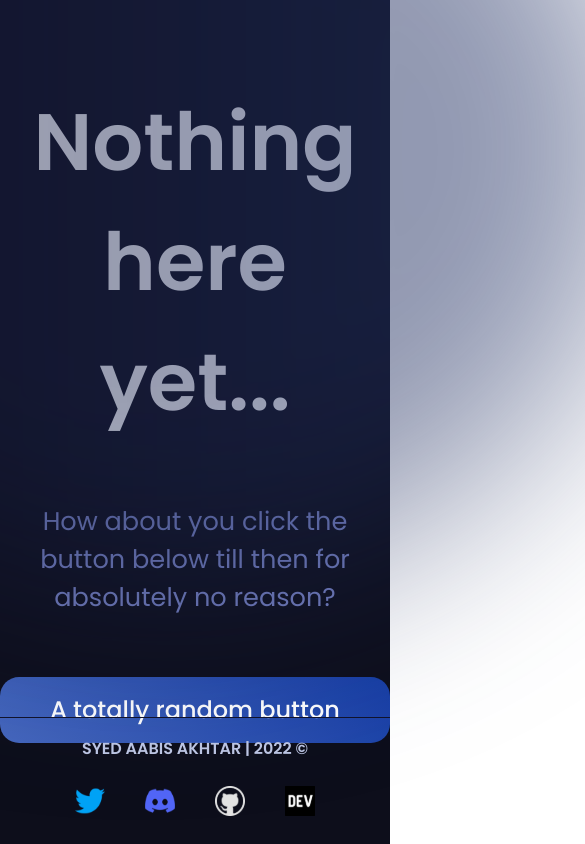
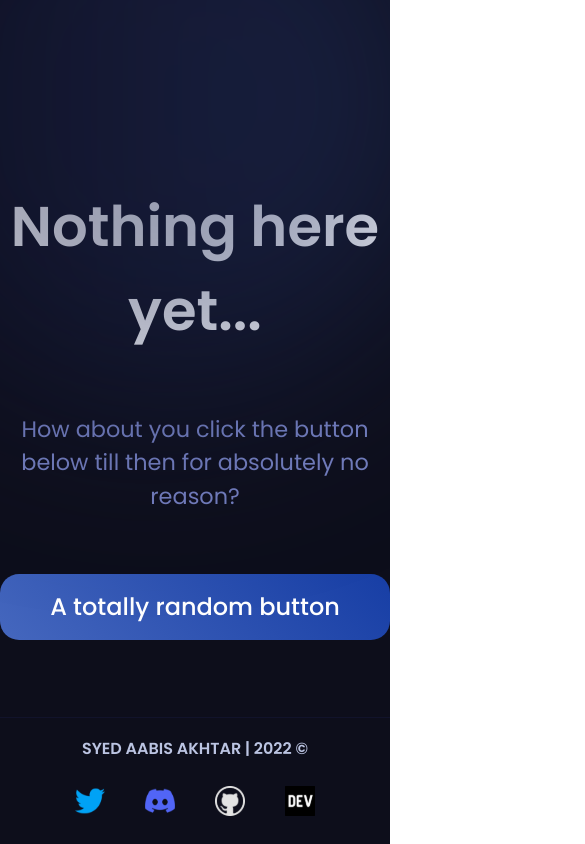
Before and after one commit to GitBolt/site, a Next.js app: page / in a window 390 px wide. Shown: the top 844 px of the page, 585 px wide, since content can reach past the window. Built offline with nearby package versions, Linux system fonts and the light colour scheme.

Commit message:
🔧 Fixed responsiveness

```diff
--- a/styles/Index.module.scss
+++ b/styles/Index.module.scss
@@ -18,6 +18,7 @@
         font-size: 1.6rem;
         margin-bottom: 60px;
         color: #737ebe;
+        padding: 0px 20px;
     }
     > button {
         background: linear-gradient(45deg, #4567BE 0%, #173EA5 100%);
@@ -48,3 +49,20 @@
     background: linear-gradient(90deg, #12123062 0%, #26376d88 100%);
     filter: blur(100px);
 }
+
+
+@media  screen and (max-width: 1200px) {
+    .main {
+        > h1 {
+            font-size: 3.5rem;
+        }
+        > h2 {
+            font-size: 1.4rem;
+        }
+    }
+    .gradiant {
+        width: 600px;
+        transform: translate(50px, -200px);
+        height: 600px;
+    }
+}
--- a/styles/globals.scss
+++ b/styles/globals.scss
@@ -12,6 +12,7 @@
     Ubuntu, Cantarell, Fira Sans, Droid Sans, Helvetica Neue, sans-serif;
   overflow-x: hidden;
   font-family: 'Poppins', sans-serif;
+  position: relative;
 }
 
 a {
```
